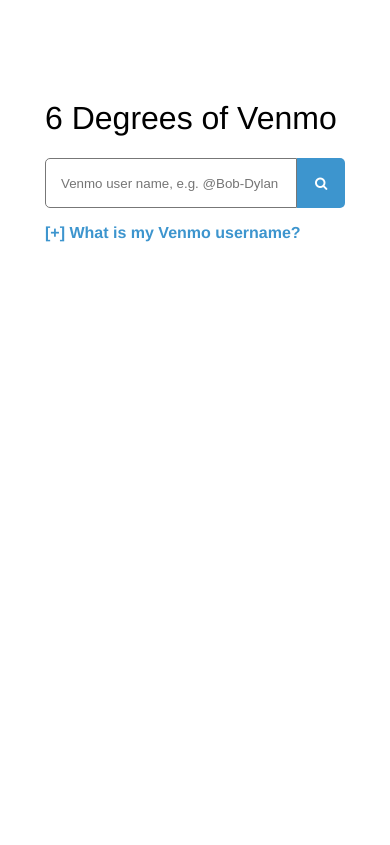
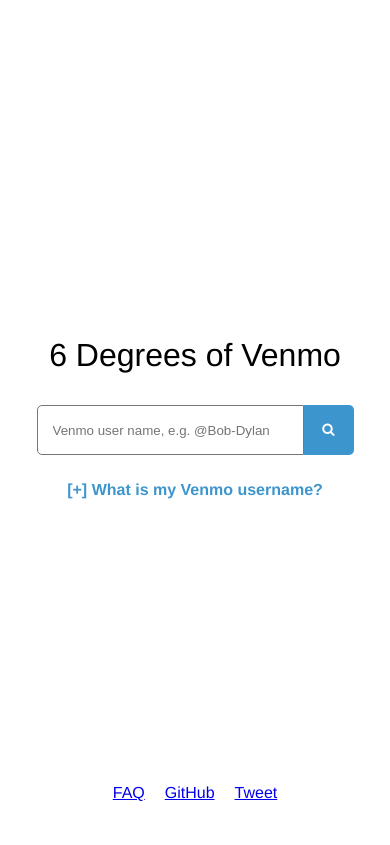
Before and after one commit to pcarleton/venweb, a plain HTML site: page index.html in a window 390 px wide. Drawn offline with Linux system fonts and the light colour scheme.

Commit message:
Fixes index CSS and footer on iphone

```diff
--- a/index.html
+++ b/index.html
@@ -42,18 +42,22 @@
 
 
 
-<div class="box">
-  <div class="container-1">
+
+  <div class="container-1 vbox">
+          <div class="fbox logo">
+              <div class="inner-vbox align-end">
             <h1>6 Degrees of Venmo</h1>
+                  </div>
+          </div>
       <div class="fbox search-container">
           <input type="text" class="search-box" id="username-box" placeholder="Venmo user name, e.g. @Bob-Dylan" />
           <button id="submit-username" class="icon"><i href="#" class="fa fa-search"></i></button>
                </div>
-      <div class="warning help"></div>
-      <div>
+      <div class="fbox warning help"></div>
+      <div class="fbox tutorial">
+          <div class="inner-vbox">
             <p class="expando"><a id="uname-question" href="#">[+] What is my Venmo username?</a></p>
-      </div>
-      <div class="help">
+            <div class="help tutbox">
 
               <p>Your username is <strong>not</strong> your sign-in name.
               Find it on the settings page on the <a href="https://venmo.com/account/settings/profile" target="_blank">web</a>
@@ -62,7 +66,20 @@
 
               <img src="/img/screencap-hi-crop.gif">
             </div>
+          <div class="fbox logo">
+              <div class="inner-vbox align-end">
+                  <div class="fbox footer">
+                    <div><span><a href="/faq">FAQ</a></span></div>
+                    <div><span><a href="https://github.com/pcarleton/scraper-hs">GitHub</a></span></div>
+                    <div><a href="https://twitter.com/share" class="twitter-share-button" data-url="http://venweb.herokuapp.com" data-text="6 Degrees of Venmo" data-count="none">Tweet</a>
+                    <script>!function(d,s,id){var js,fjs=d.getElementsByTagName(s)[0],p=/^http:/.test(d.location)?'http':'https';if(!d.getElementById(id)){js=d.createElement(s);js.id=id;js.src=p+'://platform.twitter.com/widgets.js';fjs.parentNode.insertBefore(js,fjs);}}(document, 'script', 'twitter-wjs');</script></div>
                   </div>
+            </div>
+          </div>
+          </div>
+      </div>
+
+
   </div>
 </body>
 </html>
--- a/static/scripts/mains/index.js
+++ b/static/scripts/mains/index.js
@@ -76,7 +76,7 @@ require(
 
         var toggleHelp = function() {
             ga('send', 'event', 'Help', 'toggle', 'toggle');
-            $(".help").toggle();
+            $(".tutbox").toggle();
         };
 
         document.getElementById("uname-question").onclick = toggleHelp;
--- a/static/style.css
+++ b/static/style.css
@@ -18,10 +18,6 @@ input {
   height: 50px;
 }
 
-.container-1{
-  width: 300px;
-  vertical-align: middle;
-}
 
 search-container {
     align-items: stretch;
@@ -87,6 +83,25 @@ search-container {
     min-width: 300px;
 }
 
+.logo {
+    flex: 1;
+}
+
+.inner-vbox {
+    display: flex;
+    display:-webkit-flex;
+    flex-direction: column;
+    -webkit-flex-direction: column;
+}
+
+.align-end {
+    justify-content: flex-end;
+}
+
+.tutorial {
+    flex: 1;
+}
+
 .vbox > div {
 
 }
@@ -95,7 +110,7 @@ search-container {
     height: auto;
     min-height: 300px;
     margin: 2px;
-    flex: 2;
+    flex: 5;
     -webkit-flex: 5;
 }
 
@@ -118,8 +133,16 @@ dt {
     overflow: wrap;
 }
 
+
+
 .footer {
     margin-bottom: 30px;
+}
+
+@media screen and (device-width: 375px) and (device-height: 667px) and (-webkit-device-pixel-ratio: 2) {
+    .footer {
+        margin-bottom: 60px;
+    }
 }
 
 .node {
```
Lines whose indentation alone changed are shown as unchanged.
